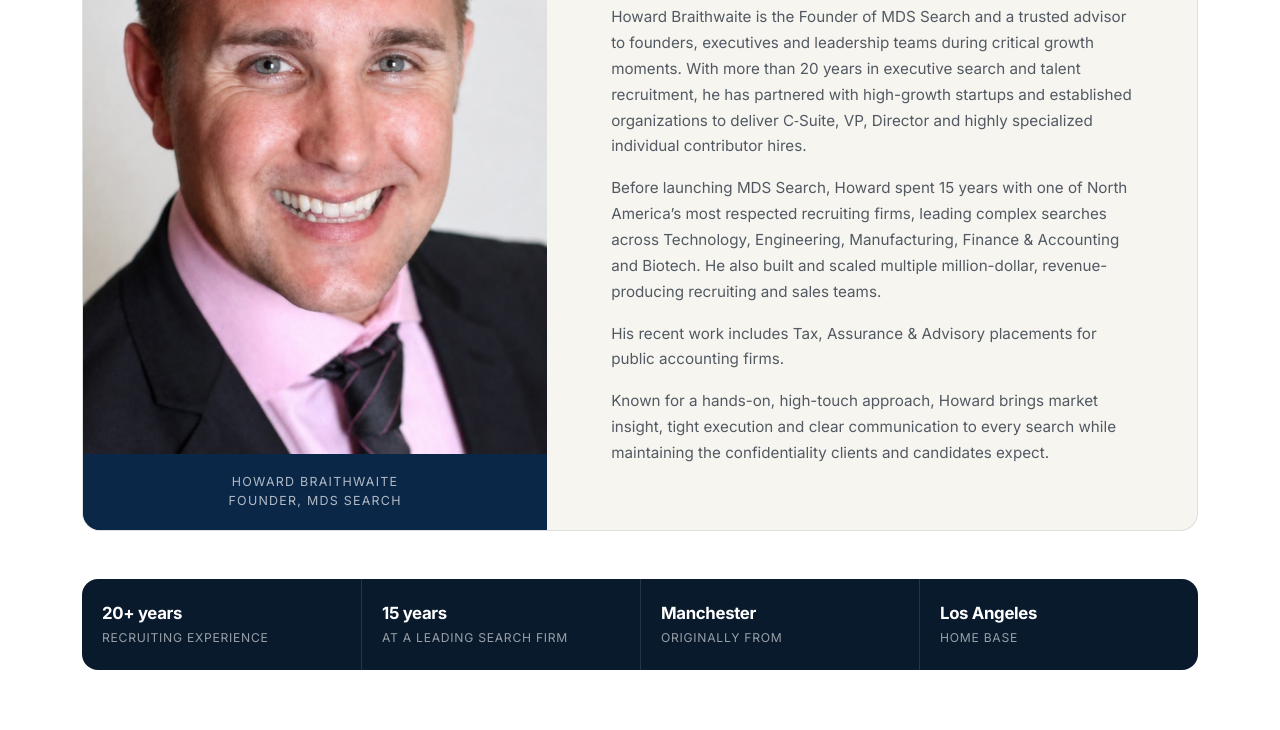
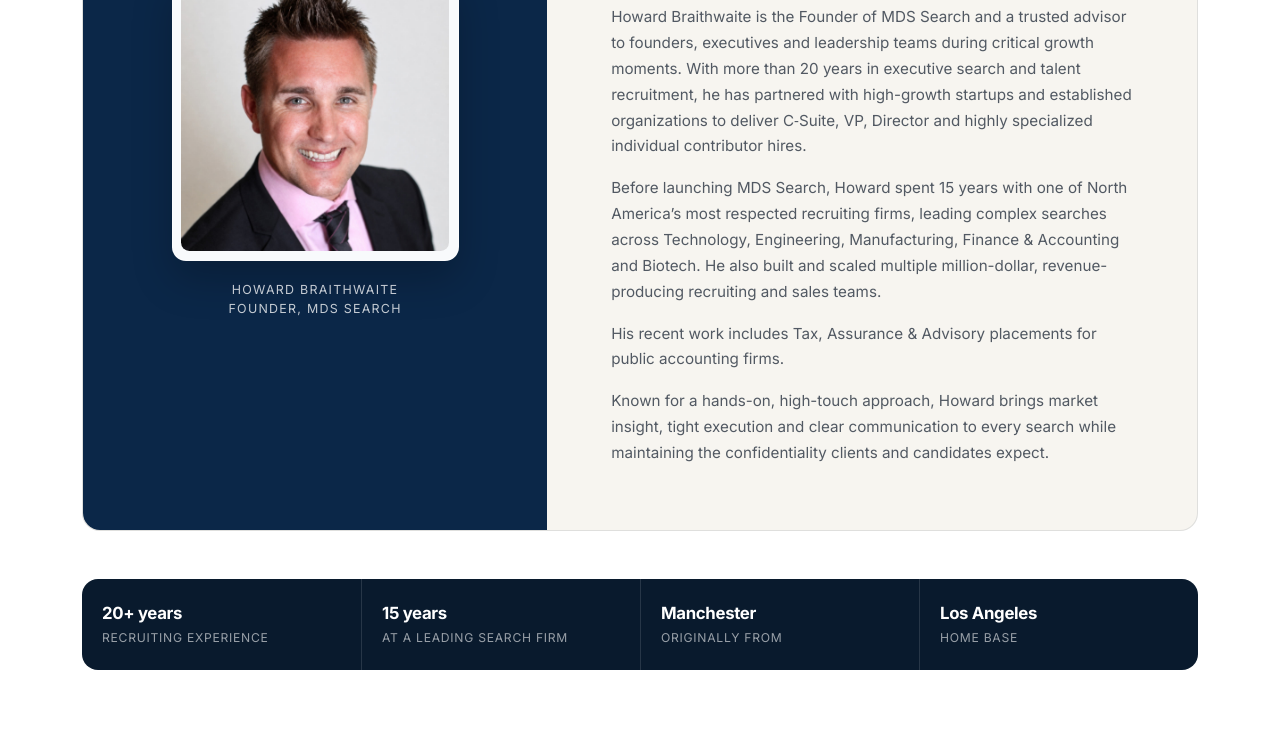
Before and after one commit to sawyerdalonso/mds-search-site, a website: page about.html in a window 1280 px wide. Shown: the part 820-1550 px from the top of the page. Drawn offline with nearby package versions, Linux system fonts and the light colour scheme.

Commit message:
Refine founder portrait presentation

```diff
--- a/about.html
+++ b/about.html
@@ -77,7 +77,7 @@
 <div class="container">
 <div class="founder-panel">
 <div class="row g-0">
-<div class="col-lg-5"><div class="founder-mark founder-photo-panel"><img alt="Howard Braithwaite, Founder of MDS Search" class="founder-photo" decoding="async" height="1200" loading="lazy" src="assets/img/team/howard-braithwaite.jpg" width="1200"/><div class="founder-meta">Howard Braithwaite<br/>Founder, MDS Search</div></div></div>
+<div class="col-lg-5"><div class="founder-mark founder-photo-panel"><div class="founder-photo-frame"><img alt="Howard Braithwaite, Founder of MDS Search" class="founder-photo" decoding="async" height="1200" loading="lazy" src="assets/img/team/howard-braithwaite.jpg" width="1200"/></div><div class="founder-meta">Howard Braithwaite<br/>Founder, MDS Search</div></div></div>
 <div class="col-lg-7"><div class="founder-copy"><div class="section-label">Meet the founder</div><h2 class="display-heading mb-4">Search experience, delivered directly.</h2><p class="small-muted">Howard Braithwaite is the Founder of MDS Search and a trusted advisor to founders, executives and leadership teams during critical growth moments. With more than 20 years in executive search and talent recruitment, he has partnered with high-growth startups and established organizations to deliver C‑Suite, VP, Director and highly specialized individual contributor hires.</p><p class="small-muted">Before launching MDS Search, Howard spent 15 years with one of North America’s most respected recruiting firms, leading complex searches across Technology, Engineering, Manufacturing, Finance &amp; Accounting and Biotech. He also built and scaled multiple million-dollar, revenue-producing recruiting and sales teams.</p><p class="small-muted">His recent work includes Tax, Assurance &amp; Advisory placements for public accounting firms.</p><p class="small-muted mb-0">Known for a hands-on, high-touch approach, Howard brings market insight, tight execution and clear communication to every search while maintaining the confidentiality clients and candidates expect.</p></div></div>
 </div>
 </div>
--- a/assets/css/styles.css
+++ b/assets/css/styles.css
@@ -399,32 +399,33 @@ body:not([data-page="home"]) .navbar-glass{
 }
 .founder-meta{ color: rgba(255,255,255,.68); font-size: .78rem; letter-spacing: .1em; text-align: center; text-transform: uppercase; }
 .founder-mark.founder-photo-panel{
-  position: relative;
-  display: block;
+  display: flex;
+  flex-direction: column;
+  gap: 1.25rem;
+  align-items: center;
+  justify-content: center;
   overflow: hidden;
-  padding: 0;
+  padding: clamp(1.75rem, 4vw, 3rem);
+}
+.founder-photo-frame{
+  width: min(78%, 360px);
+  padding: .55rem;
+  background: #f8fafc;
+  border: 1px solid rgba(255,255,255,.55);
+  border-radius: var(--mds-radius-md);
+  box-shadow: 0 18px 40px rgba(0,0,0,.22);
 }
 .founder-photo{
-  position: absolute;
-  top: 0;
-  right: 0;
-  bottom: 76px;
-  left: 0;
+  display: block;
   width: 100%;
-  height: calc(100% - 76px);
+  height: auto;
+  aspect-ratio: 1;
   object-fit: cover;
   object-position: 50% 20%;
+  border-radius: calc(var(--mds-radius-md) - .35rem);
 }
 .founder-photo-panel .founder-meta{
-  position: absolute;
-  right: 0;
-  bottom: 0;
-  left: 0;
-  display: grid;
-  min-height: 76px;
-  place-items: center;
-  padding: .9rem 1.5rem;
-  background: var(--mds-navy);
+  color: rgba(255,255,255,.76);
 }
 
 .cta-panel{ padding: clamp(2.1rem, 6vw, 4.5rem); background: var(--mds-blue); border-radius: var(--mds-radius-lg); color: #fff; }
```
Also changed, not shown: SYNC.md (+3 -1 lines), index.html (+2 -0 lines).
